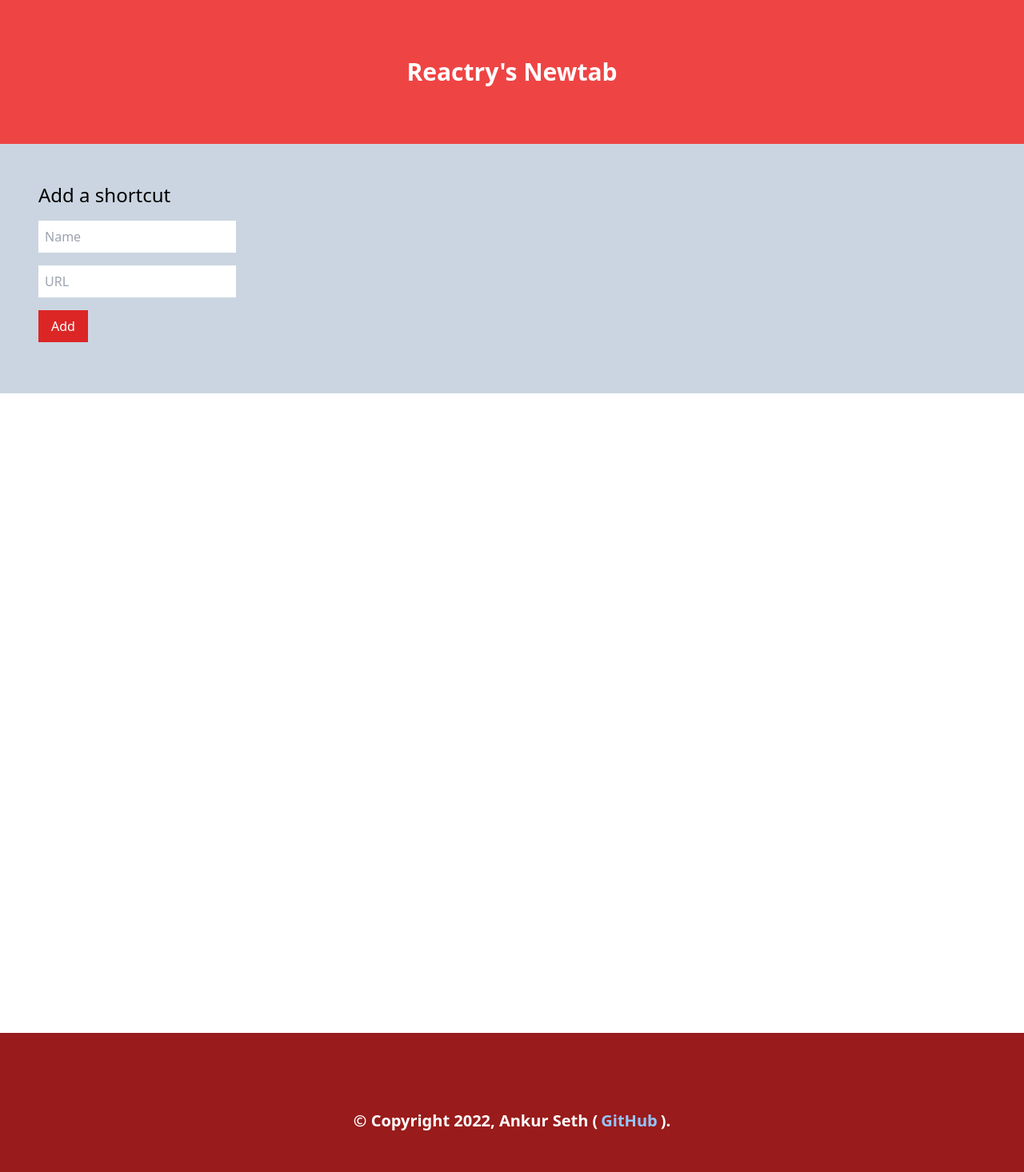
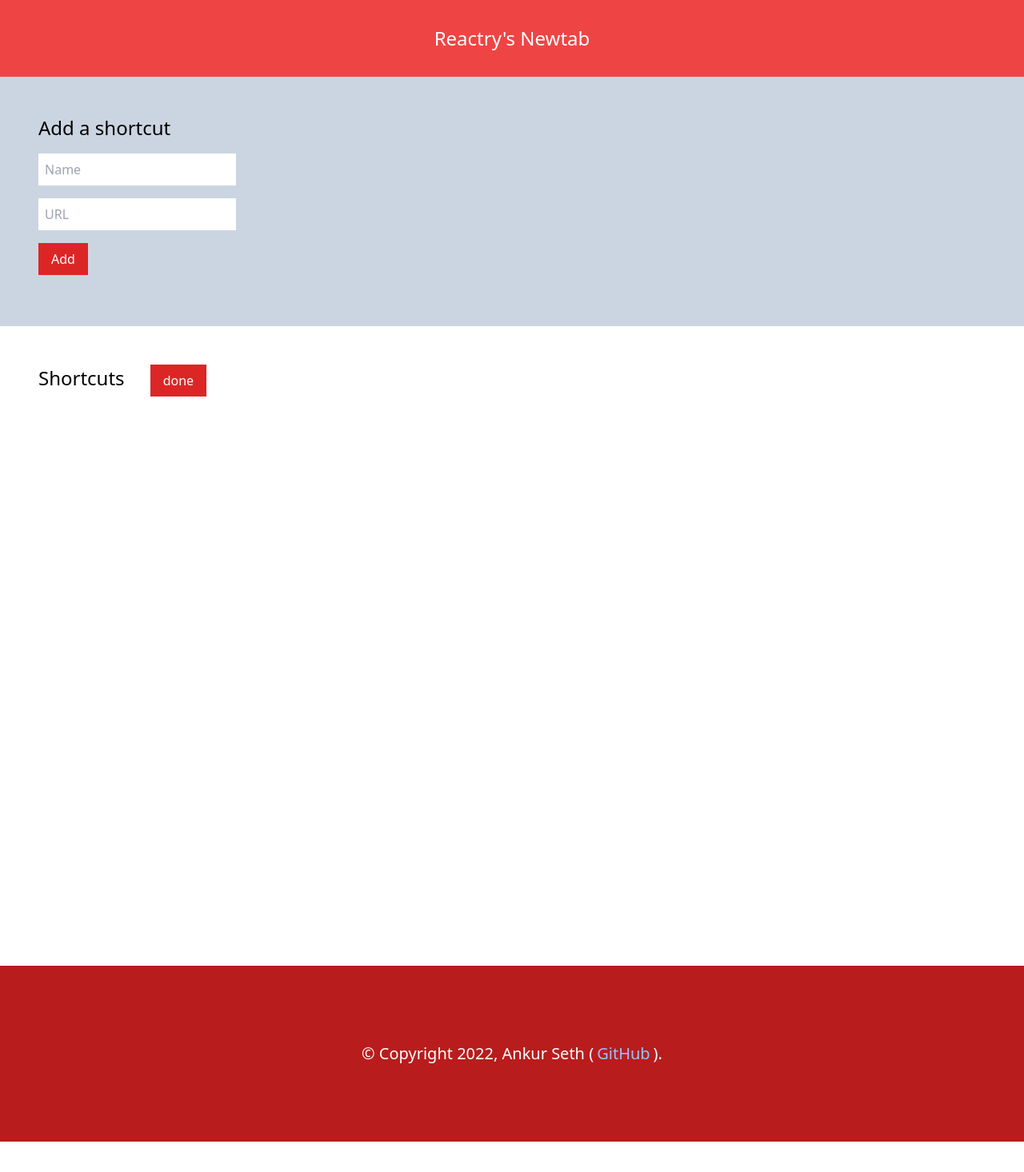
Before and after one commit to reactry/newtab, a React (Create React App) app: page / in a window 1280 px wide. Shown: the top 1466 px of the page at 80% size. After the commit the page ends 1428 px from the top, so only its background shows below. Built offline with nearby package versions, Linux system fonts and the light colour scheme.

Commit message:
Now InputComponent's visibility can be toggled, added some styling changes to Header and Footer

```diff
--- a/src/App.js
+++ b/src/App.js
@@ -10,8 +10,9 @@ import OutputComponent from './OutputComponent';
 
 function App () {
 	let [shortcuts, setShortcuts] = React.useState([]);
+	let [inputComponentHidden, setInputComponentHidden] = React.useState(false);
 
-	let attrs = {shortcuts, setShortcuts};
+	let attrs = {shortcuts, setShortcuts, inputComponentHidden, setInputComponentHidden};
 	return (
 		<div className="App">
 			<header className="App-header">
--- a/src/FooterComponent/FooterComponent.js
+++ b/src/FooterComponent/FooterComponent.js
@@ -3,8 +3,8 @@
 
 function FooterComponent () {
 	return (
-		<div className="FooterComponent bg-red-800 text-white p-12">
-			<h4 className="text-xl py-12 font-bold text-center">© Copyright 2022, Ankur Seth (<a href="https://github.com/iaseth" className="text-blue-300 p-1">GitHub</a>).</h4>
+		<div className="FooterComponent bg-red-700 text-white p-12">
+			<h4 className="text-xl py-12 text-center">© Copyright 2022, Ankur Seth (<a href="https://github.com/iaseth" className="text-blue-300 p-1">GitHub</a>).</h4>
 		</div>
 	);
 }
--- a/src/HeaderComponent/HeaderComponent.js
+++ b/src/HeaderComponent/HeaderComponent.js
@@ -3,8 +3,8 @@
 
 function HeaderComponent () {
 	return (
-		<div className="HeaderComponent bg-red-500 text-white p-12">
-			<h1 className="text-center text-3xl py-6 font-bold">Reactry's Newtab</h1>
+		<div className="HeaderComponent bg-red-500 text-white p-8">
+			<h1 className="text-center text-2xl">Reactry's Newtab</h1>
 		</div>
 	);
 }
--- a/src/InputComponent/InputComponent.js
+++ b/src/InputComponent/InputComponent.js
@@ -2,7 +2,11 @@ import React from 'react';
 
 
 
-function InputComponent ({shortcuts, setShortcuts}) {
+function InputComponent ({
+		shortcuts, setShortcuts,
+		inputComponentHidden, setInputComponentHidden
+	}) {
+
 	let [shortcut, setShortcut] = React.useState({
 		name: "",
 		url: ""
@@ -34,12 +38,15 @@ function InputComponent ({shortcuts, setShortcuts}) {
 				name: "",
 				url: ""
 			});
+			setInputComponentHidden(true);
 		}
 		console.log(`Added shortcut: ${shortcut.name} (${shortcut.url})`);
 	}
 
+	let className = "InputComponent p-12 bg-slate-300";
+	if (inputComponentHidden) className += " hidden";
 	return (
-		<div className="InputComponent p-12 bg-slate-300">
+		<div className={className}>
 			<h2 className="text-2xl">Add a shortcut</h2>
 			<form className="py-4 space-y-4" onSubmit={handleSubmit}>
 				<div>
--- a/src/OutputComponent/OutputComponent.js
+++ b/src/OutputComponent/OutputComponent.js
@@ -1,15 +1,32 @@
 
 import Shortcut from './Shortcut';
 
-function OutputComponent ({shortcuts}) {
+function OutputComponent ({
+		shortcuts, inputComponentHidden, setInputComponentHidden
+	}) {
 	let shortcutItems = shortcuts.map((shortcut, index) => {
 		return (
 			<Shortcut key={index} shortcut={shortcut} />
 		);
 	});
 
+	function toggleInputComponentVisibility () {
+		inputComponentHidden ? setInputComponentHidden(false) : setInputComponentHidden(true);
+	}
+
+	let addButton;
+	if (inputComponentHidden) {
+		addButton = <button className="bg-red-600 text-white px-4 py-2 ml-8 text-base" onClick={toggleInputComponentVisibility}>add</button>;
+	} else {
+		addButton = <button className="bg-red-600 text-white px-4 py-2 ml-8 text-base" onClick={toggleInputComponentVisibility}>done</button>;
+	}
+
 	return (
 		<div className="OutputComponent p-12 min-h-screen">
+			<div>
+				<span className="text-2xl">Shortcuts</span>
+				{addButton}
+			</div>
 			<div className="">
 				{shortcutItems}
 			</div>
```
